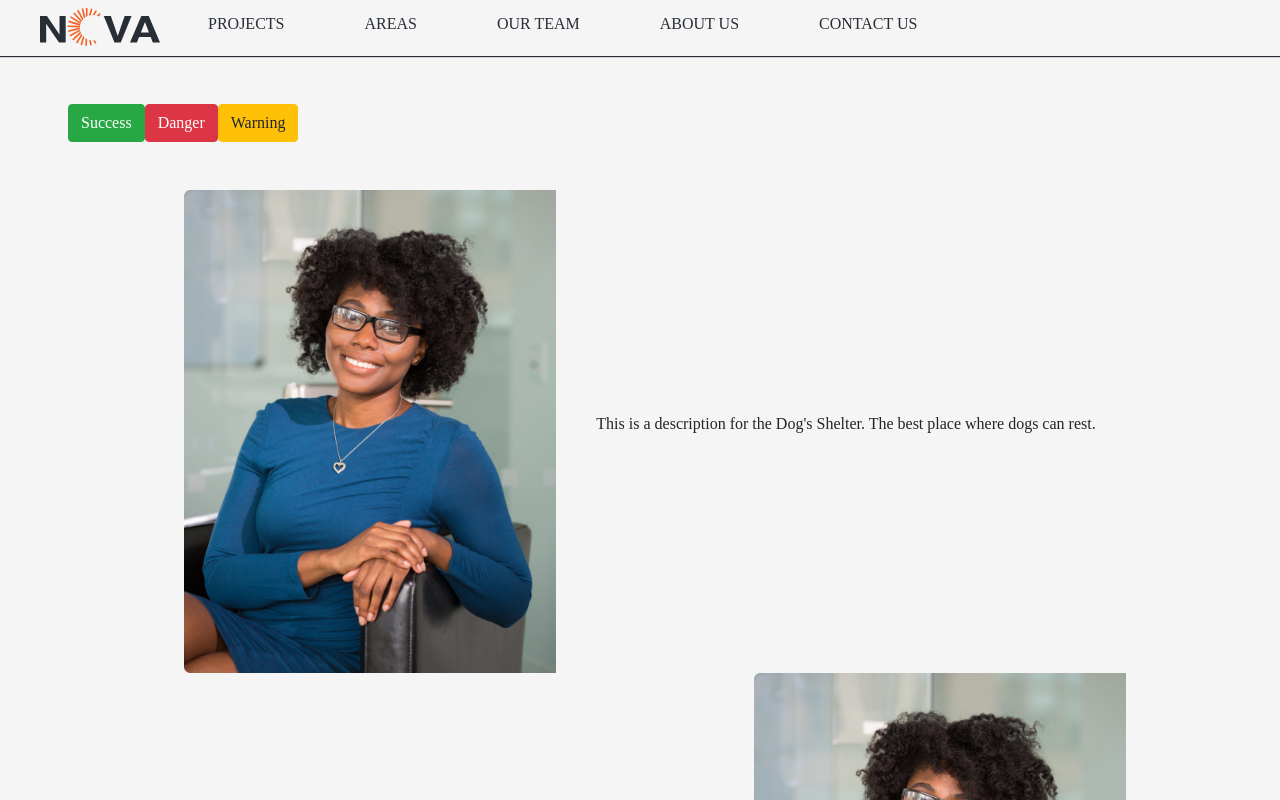
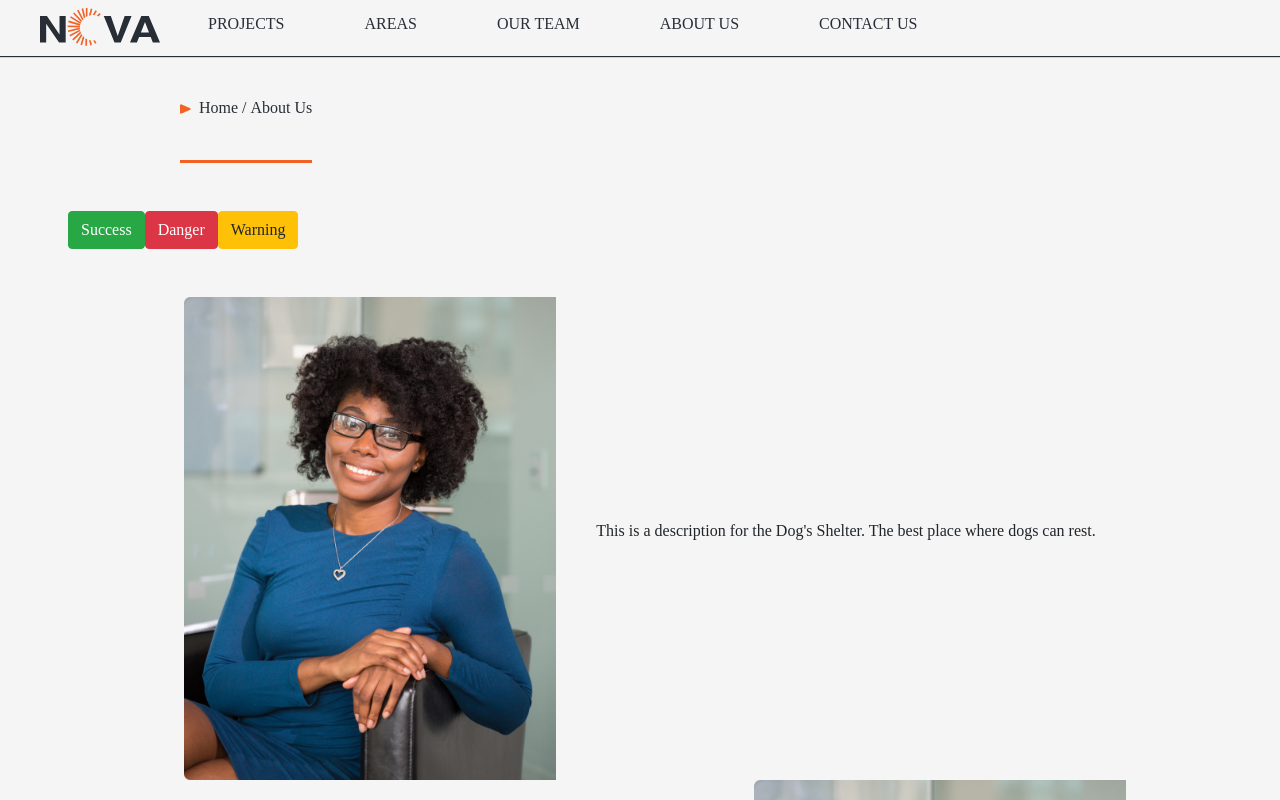
Before and after one commit to simha97/NOVA-hypermedia, a Nuxt app: page /aboutUs in a window 1280 px wide. Shown: the top 800 px of the page. Built offline with nearby package versions, Linux system fonts and the light colour scheme; no server answers.

Commit message:
improved breadcrumbs

```diff
--- /dev/null
+++ b/components/Breadcrumb.vue
@@ -0,0 +1,33 @@
+<template>
+  <div class="breadcrumb-container">
+    <img src="~\assets\icons\breadcrumb.png" style="margin-right: 8px;">
+    <span v-for="item in links">
+        <NuxtLink :to="item.goTo" class="breadcrumbs">
+          {{ item.bread }}
+        </NuxtLink>
+        <span v-if="links.indexOf(item) != links.length - 1">
+          /
+        </span>
+    </span>
+  </div>
+</template>
+
+<script setup>
+  const props = defineProps(['links']);
+</script>
+
+<style>
+
+.breadcrumb-container{
+  width: fit-content;
+  margin-left: 160px;
+  padding: 40px 0;
+  border-bottom: 3px solid #F26225;
+  font-size: 16px;
+}
+
+.breadcrumb-container .breadcrumbs:hover{
+  text-decoration: underline;
+}
+
+</style>
--- a/components/TheHeader.vue
+++ b/components/TheHeader.vue
@@ -75,6 +75,11 @@
         margin-left: 40px;
     }
 
+    .dropdown-option {
+        height: 40px;
+        padding: 8px;
+    }
+
     .dropdown:hover .dropdown-sub {
         display: block;
         border: solid 1px #282E36;
@@ -83,7 +88,7 @@
 
     .dropdown:hover .dropdown-sub .dropdown-option:hover{
         display:block;
-        background-color: #abcdef;
+        text-decoration: underline;
     }
 
     a{
--- a/pages/aboutUs.vue
+++ b/pages/aboutUs.vue
@@ -2,6 +2,9 @@
     About us page
 -->
 <template>
+    <div>
+      <Breabcrumb :links="[{bread:'Home', goTo: '/'}, {bread:'About Us', goTo: '/aboutUs'}]"/>
+    </div>
 
 <div class="m-5">
     <!-- <NuxtPage /> -->
@@ -27,3 +30,7 @@
         align-items: center;
     }
 </style>
+
+<script setup>
+    import Breabcrumb from '~/components/Breadcrumb.vue';
+</script>
--- a/pages/contactUs.vue
+++ b/pages/contactUs.vue
@@ -1,4 +1,7 @@
 <template>
+    <div>
+      <Breabcrumb :links="[{bread:'Home', goTo: '/'}, {bread:'Contact Us', goTo: '/contactUs'}]"/>
+    </div>
     <main>
         <main>
             <p>
@@ -86,3 +89,7 @@
         }
     }
 </style>
+
+<script setup>
+    import Breabcrumb from '~/components/Breadcrumb.vue';
+</script>
--- a/pages/ourTeam/[id].vue
+++ b/pages/ourTeam/[id].vue
@@ -1,4 +1,5 @@
 <script setup>
+    import Breabcrumb from '~/components/Breadcrumb.vue';
     const route = useRoute()
     const id = route.params.id
     // useRuntimeConfig provide us with environment variables set up in the nuxtconfig file
@@ -7,6 +8,9 @@
 </script>
 
 <template>
+  <div>
+    <Breabcrumb :links="[{bread:'Home', goTo: '/'}, {bread:'Our Team', goTo: '/ourTeam'}, {bread:person.name +  ' ' + person.surname, goTo: '/ourTeam/' + person.id}]"/>
+  </div>
             <div id = "data-container">
             <table>
                 <tr>
@@ -34,8 +38,7 @@
             <div id="card-container">
                 <ProjectCard v-for="project in person.projects" :key="project.id" :title="project.projectTitle" :city="project.city" :mainIdea="project.mainIdea" :area="project.area" :isFounder="project.isFounder" :link="'/projects/' + project.id" />
             </div>
-            <NuxtLink to="/ourTeam"><backbutton text="Our Team">  </backbutton></NuxtLink>
-
+            <NuxtLink to="/ourTeam"><backbutton text="Our Team"></backbutton></NuxtLink>
         </template>
 
 <style>
--- a/pages/ourTeam/index.vue
+++ b/pages/ourTeam/index.vue
@@ -9,10 +9,11 @@
     </div>
 
 
-    <div class="breadcrumps-container">/Home/Our Team</div>
+    <div>
+        <Breabcrumb :links="[{bread:'Home', goTo: '/'}, {bread:'Our Team', goTo: '/ourTeam'}]"/>
+    </div>
 
-    <main style="padding-top: 24px;">
-
+    <main>
         <div id="card-container">
             <PersonCard v-for="person of filtered" :key="person.id" :name="person.name" :surname="person.surname" :age="person.age" :area="person.area" :isFounder="person.isFounder" :link="'/ourTeam/' + person.id" />
         </div>
@@ -21,6 +22,7 @@
 </template>
 
 <script setup>
+    import Breabcrumb from '~/components/Breadcrumb.vue';
     const { data: persons } = await useFetch('/api/ourTeam')
 
 
@@ -41,7 +43,6 @@
         // Returning the filtered list
         return arr
     })
-
 </script>
 
 <style>
@@ -90,13 +91,6 @@
         align-content: flex-start;
     }
 
-    .breadcrumps-container{
-        width: 9em;
-        margin-left: 160px;
-        padding: 80px 0;
-        border-bottom: 3px solid #F26225;
-    }
-
     .form-container {
         width: 90%;
         border-radius: 10px;
--- a/pages/projects/[id].vue
+++ b/pages/projects/[id].vue
@@ -1,5 +1,6 @@
 
 <script setup>
+    import Breabcrumb from '~/components/Breadcrumb.vue';
     const route = useRoute()
     const id = route.params.id
     // useRuntimeConfig provide us with environment variables set up in the nuxtconfig file
@@ -8,6 +9,9 @@
 </script>
 
 <template>
+    <div>
+      <Breabcrumb :links="[{bread:'Home', goTo: '/'}, {bread:'Project', goTo: '/projects'}, {bread:project.projectTitle, goTo: '/projects/' + project.id}]"/>
+    </div>
     <main>
         <div class = "info-group">
             <img id = "main-img" src = "~/assets/img/youngwoman.png" />
--- a/pages/projects/index.vue
+++ b/pages/projects/index.vue
@@ -1,12 +1,14 @@
 <template>
-    <main>
-        <div id="card-container">
-            <ProjectCard v-for="project in projects" :key="project.id" :title="project.projectTitle" :city="project.city" :mainIdea="project.mainIdea" :area="project.area" :link="'/projects/' + project.id" />
-        </div>
-    </main>
+    <div>
+        <Breabcrumb :links="[{bread:'Home', goTo: '/'}, {bread:'Projects', goTo: '/projects'}]"/>
+    </div>
+    <div id="card-container">
+        <ProjectCard v-for="project in projects" :key="project.id" :title="project.projectTitle" :city="project.city" :mainIdea="project.mainIdea" :area="project.area" :link="'/projects/' + project.id" />
+    </div>
 </template>
 
 <script setup>
+    import Breabcrumb from '~/components/Breadcrumb.vue';
     const { data: projects } = await useFetch('/api/projects')
 </script>
 
--- a/pages/projects/main-projects.vue
+++ b/pages/projects/main-projects.vue
@@ -1,16 +1,18 @@
 <template>
-    <main>
-        <div id="card-container">
-            <div v-for="project in projects">
-                <div v-if="project.isMain == true">
-                    <ProjectCard  :key="project.id" :title="project.projectTitle" :city="project.city" :mainIdea="project.mainIdea" :area="project.area" :link="'/projects/' + project.id" />
-                </div>
-            </div>
+    <div>
+        <Breabcrumb :links="[{bread:'Home', goTo: '/'}, {bread:'Projects', goTo: '/projects'}, {bread:'MainProjects', goTo: '/projects/main-projects'}]"/>
+    </div>
+    <div id="card-container">
+        <div v-for="project in projects">
+            <span v-if="project.isMain == true">
+                <ProjectCard  :key="project.id" :title="project.projectTitle" :city="project.city" :mainIdea="project.mainIdea" :area="project.area" :link="'/projects/' + project.id" />
+            </span>
         </div>
-    </main>
+    </div>
 </template>
 
 <script setup>
+    import Breabcrumb from '~/components/Breadcrumb.vue';
     const { data: projects } = await useFetch('/api/projects')
 </script>
 
```
Also changed, not shown: assets/icons/breadcrumb.png (added).
